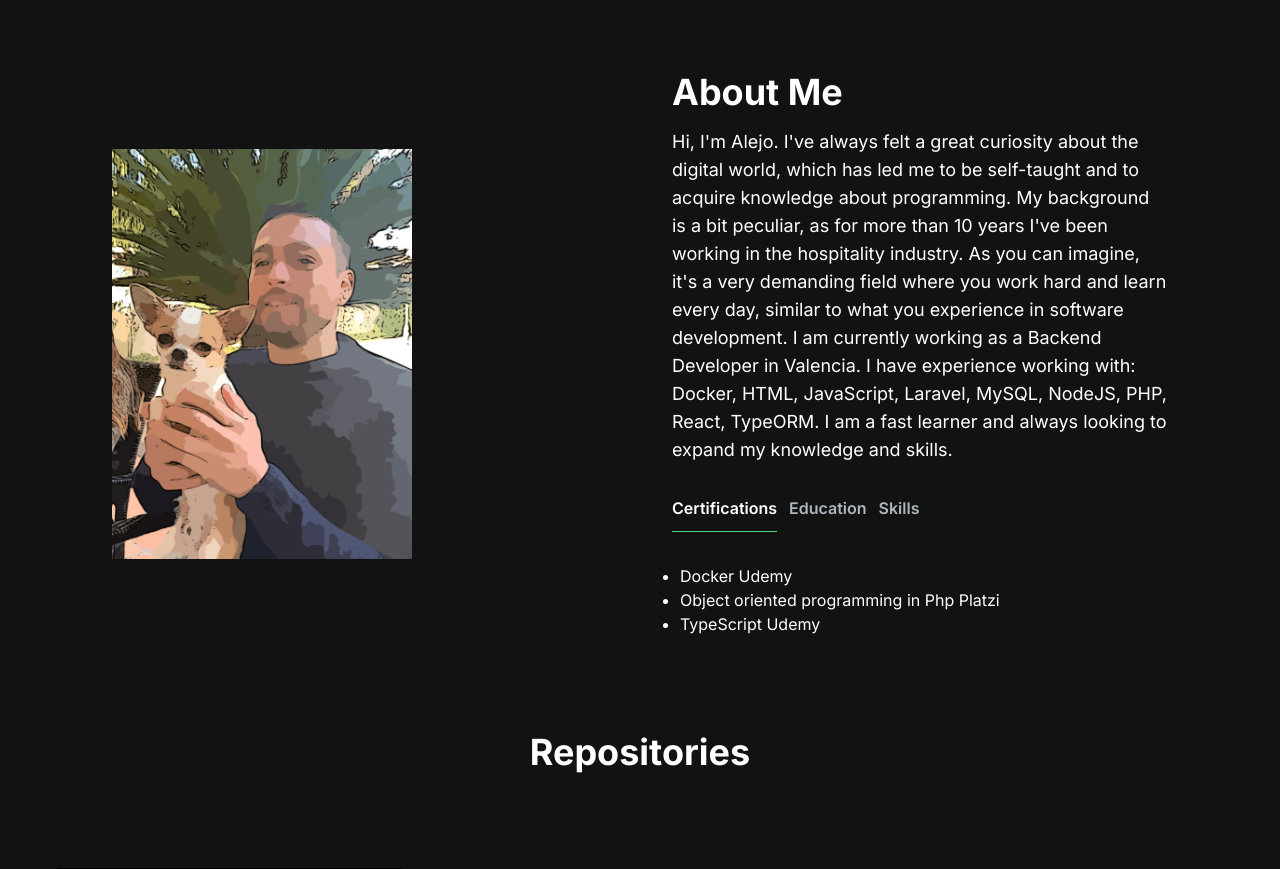
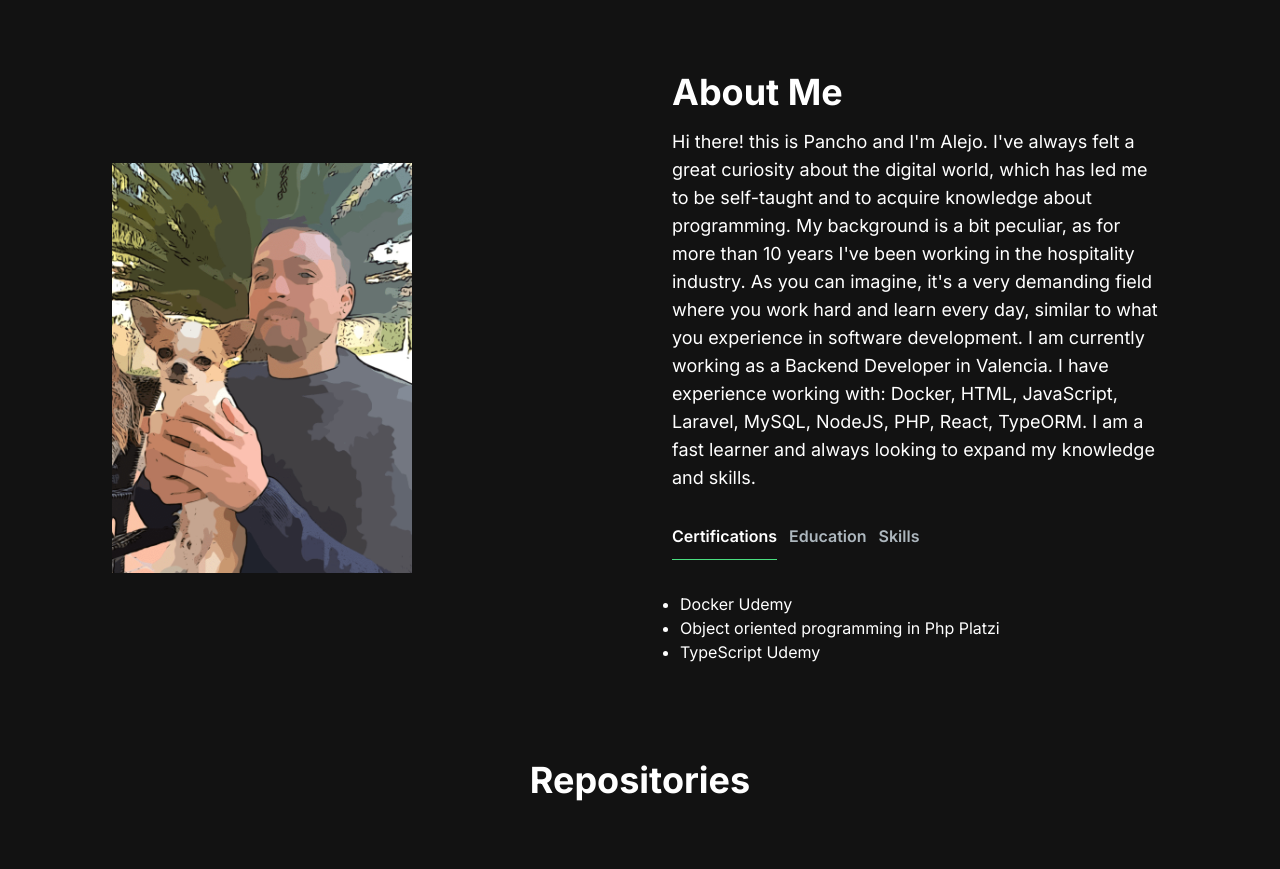
Before and after one commit to 2020-JAUG/WebSite, a Next.js app: page / in a window 1280 px wide. Shown: the part 840-1709 px from the top of the page. Built offline with nearby package versions, Linux system fonts and the light colour scheme.

Commit message:
Add comment to Pancho

```diff
--- a/app/components/AboutSection.jsx
+++ b/app/components/AboutSection.jsx
@@ -62,7 +62,7 @@ const AboutSection = () => {
                 <div className='mt-4 md:mt-0 text-left flex flex-col h-full'>
                     <h2 className='text-4xl font-bold mb-4'>About Me</h2>
                     <p className='text-base lg:text-lg'>
-                        Hi, I'm Alejo. I've always felt a great curiosity about the digital world, which has led me to be self-taught and to acquire knowledge about programming.
+                        Hi there! this is Pancho and I'm Alejo. I've always felt a great curiosity about the digital world, which has led me to be self-taught and to acquire knowledge about programming.
                         My background is a bit peculiar, as for more than 10 years I've been working in the hospitality industry. As you can imagine, it's a very demanding field where
                         you work hard and learn every day, similar to what you experience in software development. I am currently working as a Backend Developer in Valencia.
                         I have experience working with: Docker, HTML, JavaScript, Laravel, MySQL, NodeJS, PHP, React, TypeORM. I am a fast learner and always looking to expand my knowledge and skills.
```
